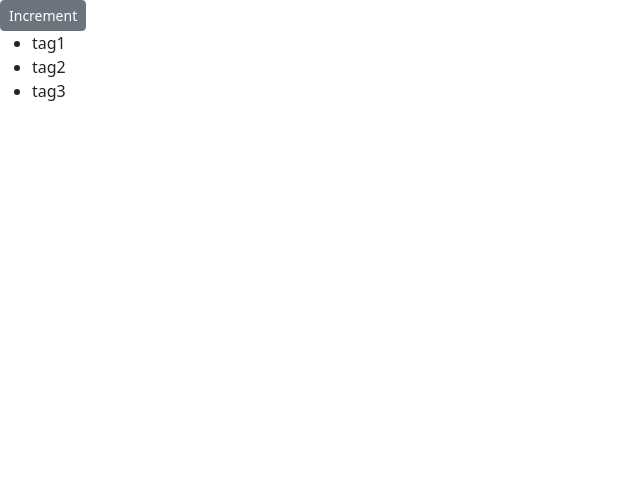
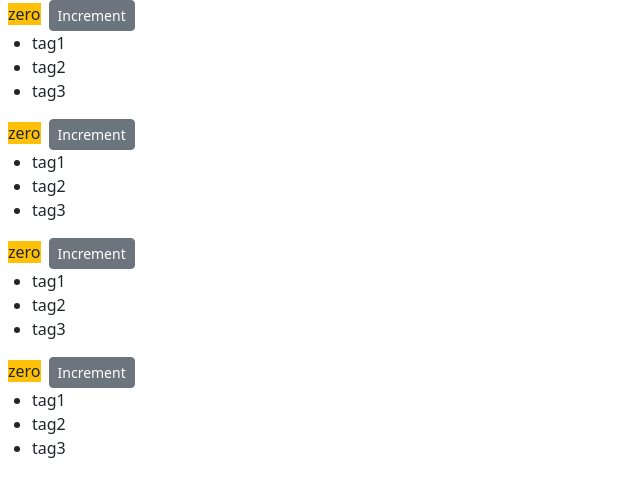
Before and after one commit to HenokMekuanint/Add_to_Cart, a React (Create React App) app in the folder reactapp/: page / in a window 1280 px wide. Shown: the top 496 px of the page, without its empty margins (0-640 px from the left). Built offline with nearby package versions, Linux system fonts and the light colour scheme.

Commit message:
componentsareadded

```diff
--- a/reactapp/src/component/counter.jsx
+++ b/reactapp/src/component/counter.jsx
@@ -1,12 +1,11 @@
 import React,{Component} from 'react'
 class Coutner extends Component {
     state = {
-        count:0,
+        value:this.props.value,
         tags:['tag1','tag2','tag3']
      };
  handleelement=()=>{
-
-    console.log("Increment Clicked",this);
+this.setState({value:this.state.value+1});
  }
      rendertags(){
 
@@ -16,25 +15,23 @@ class Coutner extends Component {
     }
     render() {
 
-
-
         return (<div>
-             {/* <span className={this.getBadgeClasses()}>{this.formatCount()}</span> */}
-            <button onClick={this.handleelement()} className='btn btn-secondary btn-sm'>Increment</button>
+             <span className={this.getBadgeClasses()}>{this.formatCount()}</span>
+            <button onClick={this.handleelement} className='btn btn-secondary btn-sm'>Increment</button>
             {this.state.tags.length===0 && "please create a new tag"}
                 {this.rendertags()}
             </div>);
 
     }
-    // getBadgeClasses() {
-    //     let classes = "badg m-2 bg-";
-    //     classes += this.state.count === 0 ? "warning" : "primary";
-    //     return classes;
-    // }
+    getBadgeClasses() {
+        let classes = "badg m-2 bg-";
+        classes += this.state.value === 0 ? "warning" : "primary";
+        return classes;
+    }
 
-    // formatCount(){
-    //     return this.state.count===0?"zero":this.state.count;
-    // }
+    formatCount(){
+        return this.state.value===0?"zero":this.state.value;
+    }
 }
 
 export default Coutner;
--- /dev/null
+++ b/reactapp/src/component/counters.jsx
@@ -0,0 +1,29 @@
+import React, { Component } from 'react';
+import Coutner from './counter';
+class Counters extends Component {
+    state = {
+        counters:[
+            {
+                id:1,value:0
+            },
+            {
+                id:2,value:0
+            },
+            {
+                id:3,value:0
+            },
+            {
+                id:4,value:0
+            }
+        ]
+     }
+    render() {
+        return (
+            <div>
+                {this.state.counters.map(counter=><Coutner key={counter.id} value={counter.value} selected={true }/>)}
+            </div>
+        );
+    }
+}
+
+export default Counters;
--- a/reactapp/src/index.js
+++ b/reactapp/src/index.js
@@ -3,16 +3,16 @@ import ReactDOM from 'react-dom/client';
 import './index.css';
 import App from './App';
 import reportWebVitals from './reportWebVitals';
-import Coutner from './component/counter';
+import Coutners from './component/counters';
 import 'bootstrap/dist/css/bootstrap.css'
 const root = ReactDOM.createRoot(document.getElementById('root'));
 root.render(
   <React.StrictMode>
-    <Coutner />
+    <Coutners />
   </React.StrictMode>
 );
 
-// If you want to start measuring performance in your app, pass a function
+// If you want to start measuring per formance in your app, pass a function
 // to log results (for example: reportWebVitals(console.log))
 // or send to an analytics endpoint. Learn more: https://bit.ly/CRA-vitals
 reportWebVitals();
```
